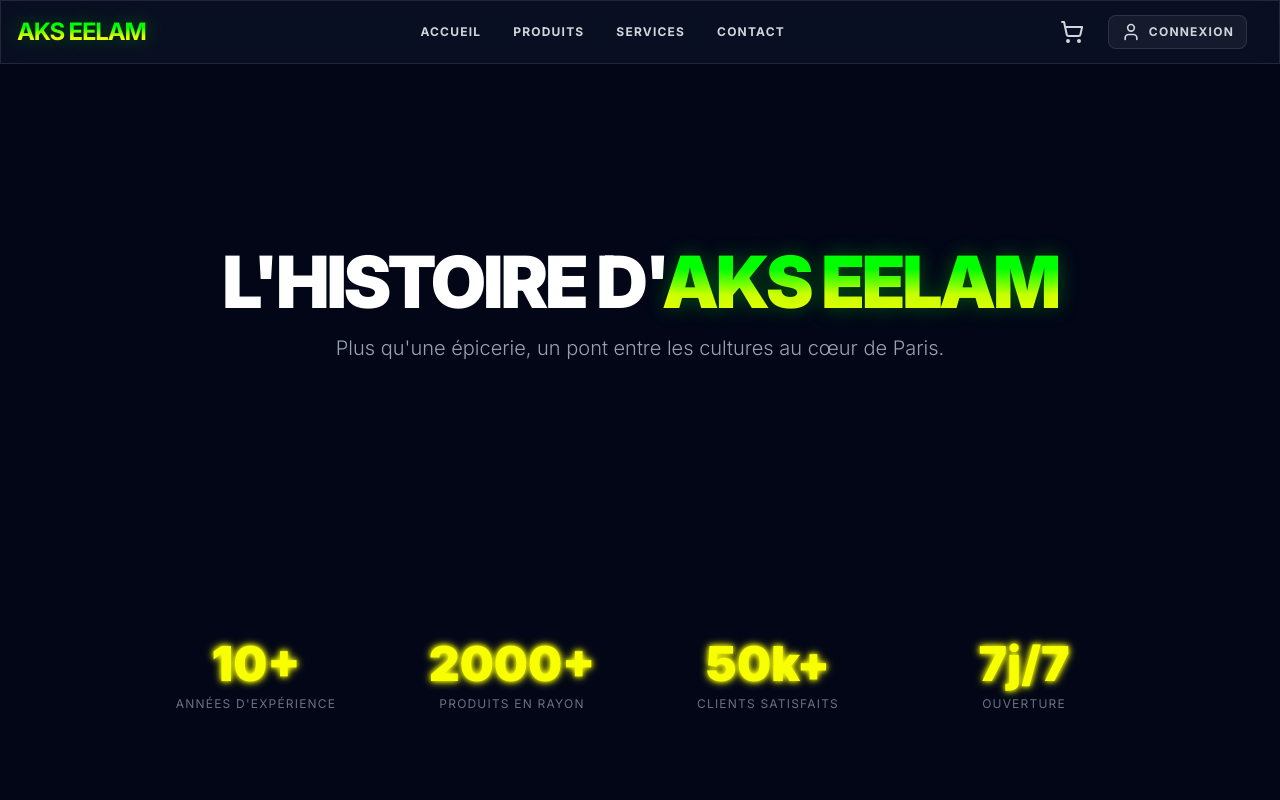
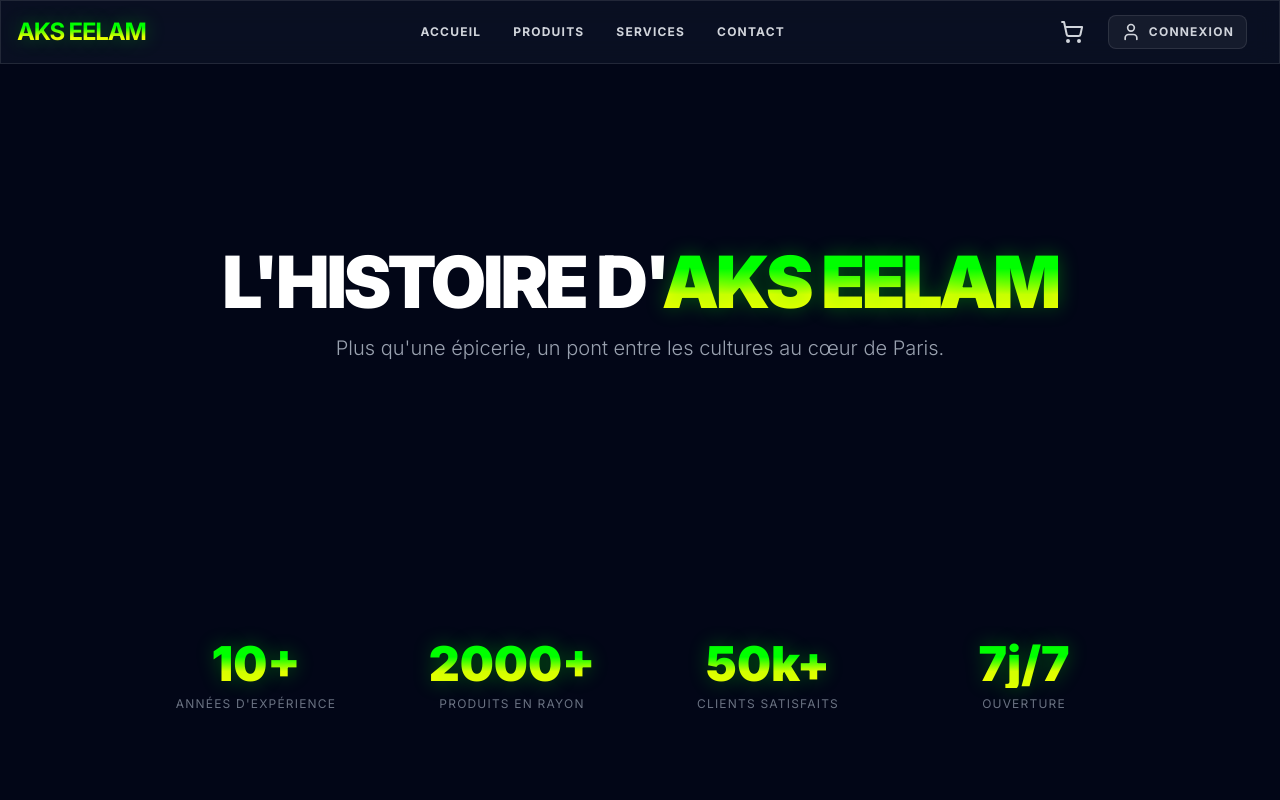
Before and after one commit to Rhassan5712/aks-eelam-epicerie, a Next.js app: page /a-propos in a window 1280 px wide. Shown: the top 800 px of the page. Built offline with nearby package versions, Linux system fonts and the light colour scheme; no server answers.

Commit message:
style: replace generic yellow text with brand gradient in About Stats

```diff
--- a/src/app/a-propos/page.tsx
+++ b/src/app/a-propos/page.tsx
@@ -37,7 +37,7 @@ export default function AboutPage() {
                 <div className="grid grid-cols-2 md:grid-cols-4 gap-8">
                     {stats.map((stat, idx) => (
                         <div key={idx} className="text-center space-y-2">
-                            <div className="text-3xl md:text-5xl font-black neon-text-yellow">{stat.value}</div>
+                            <div className="text-3xl md:text-5xl font-black text-brand-gradient">{stat.value}</div>
                             <div className="text-xs uppercase tracking-widest text-gray-500">{stat.label}</div>
                         </div>
                     ))}
```
